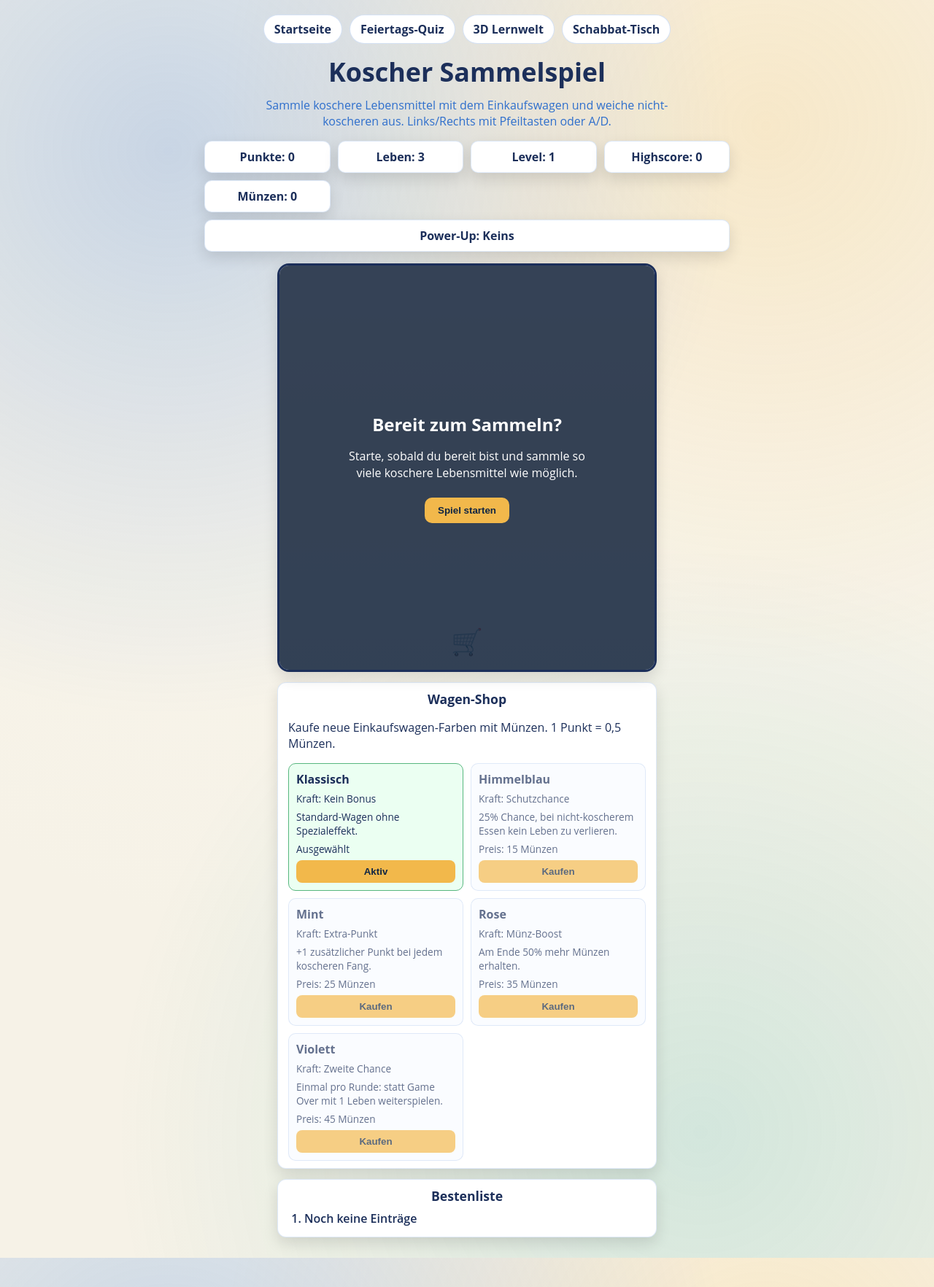
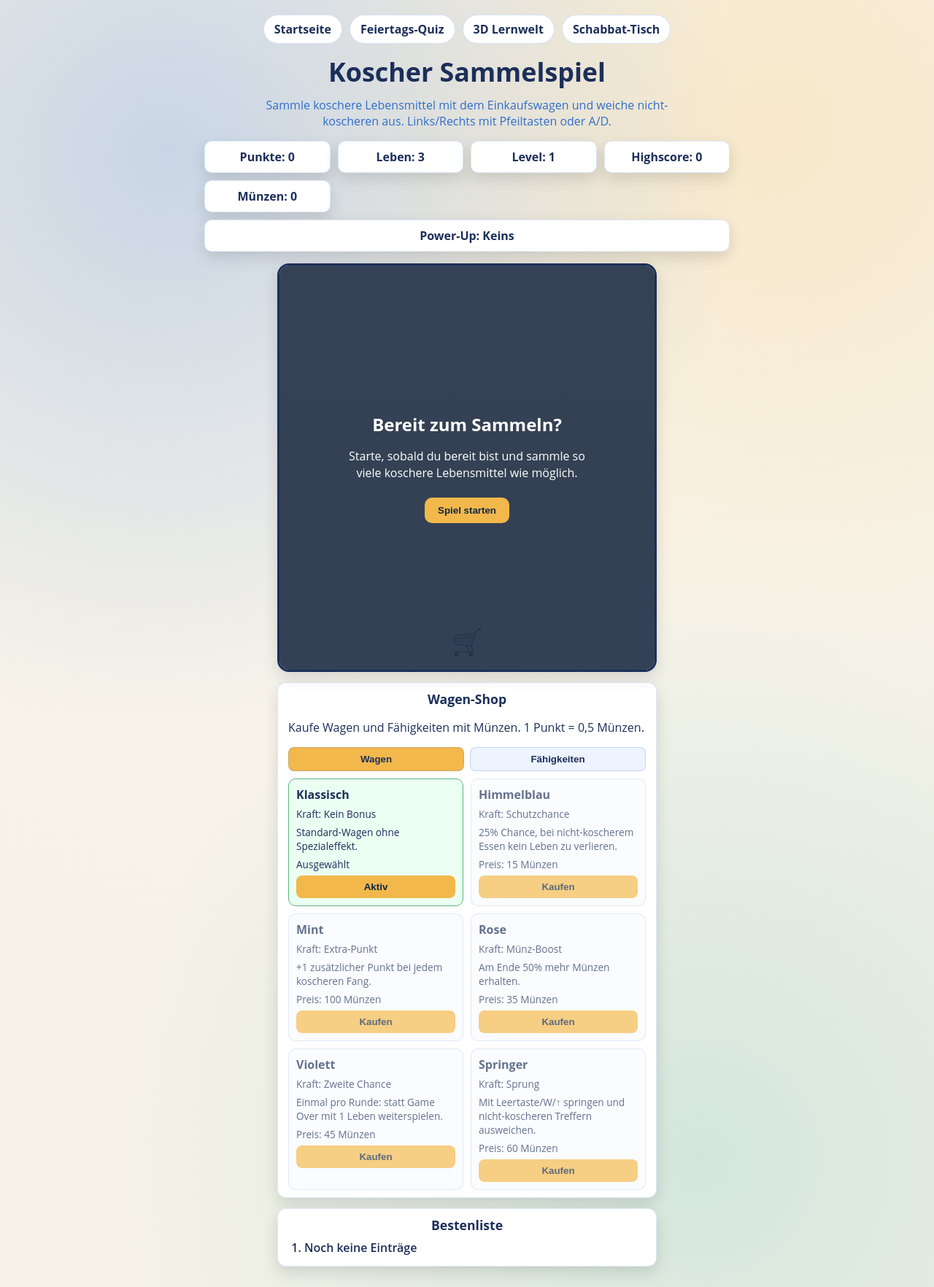
Before and after one commit to stolpersteinebs/stolpersteinebs.github.io, a Jekyll site: the page koscherspiel/index.html, which Jekyll copies as it is, in a window 1280 px wide. Shown: the whole page at 73% size. Built offline with Jekyll 4.4.1, drawn with Linux system fonts in a browser that asks for light colours; part of the change alters nothing that is shown.

Commit message:
Erweitere Koscherspiel-Shop und balanciere Wagen/Powers

```diff
--- a/koscherspiel/index.html
+++ b/koscherspiel/index.html
@@ -65,8 +65,13 @@
 
     <section class="shop" aria-label="Wagen-Shop">
         <h2>Wagen-Shop</h2>
-        <p>Kaufe neue Einkaufswagen-Farben mit Münzen. 1 Punkt = 0,5 Münzen.</p>
-        <div id="shopList" class="shop-list"></div>
+        <p>Kaufe Wagen und Fähigkeiten mit Münzen. 1 Punkt = 0,5 Münzen.</p>
+        <div class="shop-tabs" role="tablist" aria-label="Shop-Kategorien">
+            <button id="cartShopTab" type="button" class="shop-tab active" role="tab" aria-selected="true" data-shop-tab="carts">Wagen</button>
+            <button id="abilityShopTab" type="button" class="shop-tab" role="tab" aria-selected="false" data-shop-tab="abilities">Fähigkeiten</button>
+        </div>
+        <div id="shopList" class="shop-list" data-shop-panel="carts"></div>
+        <div id="abilityShopList" class="shop-list hidden" data-shop-panel="abilities"></div>
     </section>
 
     <section class="leaderboard" aria-label="Bestenliste">
--- a/koscherspiel/script.js
+++ b/koscherspiel/script.js
@@ -21,6 +21,9 @@ const skipLeaderboardButton = document.getElementById("skipLeaderboardButton");
 const leftBtn = document.getElementById("leftBtn");
 const rightBtn = document.getElementById("rightBtn");
 const shopList = document.getElementById("shopList");
+const abilityShopList = document.getElementById("abilityShopList");
+const cartShopTab = document.getElementById("cartShopTab");
+const abilityShopTab = document.getElementById("abilityShopTab");
 
 const fallbackFoods = {
     kosherFoods: [
@@ -114,14 +117,24 @@ const emojiFoodSpawnChance = 0.72;
 const cartSkins = [
     { key: "classic", label: "Klassisch", cost: 0, power: "Kein Bonus", description: "Standard-Wagen ohne Spezialeffekt." },
     { key: "sky", label: "Himmelblau", cost: 15, power: "Schutzchance", description: "25% Chance, bei nicht-koscherem Essen kein Leben zu verlieren." },
-    { key: "mint", label: "Mint", cost: 25, power: "Extra-Punkt", description: "+1 zusätzlicher Punkt bei jedem koscheren Fang." },
+    { key: "mint", label: "Mint", cost: 100, power: "Extra-Punkt", description: "+1 zusätzlicher Punkt bei jedem koscheren Fang." },
     { key: "rose", label: "Rose", cost: 35, power: "Münz-Boost", description: "Am Ende 50% mehr Münzen erhalten." },
-    { key: "violet", label: "Violett", cost: 45, power: "Zweite Chance", description: "Einmal pro Runde: statt Game Over mit 1 Leben weiterspielen." }
+    { key: "violet", label: "Violett", cost: 45, power: "Zweite Chance", description: "Einmal pro Runde: statt Game Over mit 1 Leben weiterspielen." },
+    { key: "jumper", label: "Springer", cost: 60, power: "Sprung", description: "Mit Leertaste/W/↑ springen und nicht-koscheren Treffern ausweichen." }
 ];
 
 const cartSkinKeys = cartSkins.map((skin) => skin.key);
 const coinRatePerPoint = 0.5;
 const maxStoredCoins = 9999;
+const abilityDefs = [
+    {
+        key: "nonKosherShield",
+        label: "Nicht-koscher Schutz",
+        description: "5% mehr Wahrscheinlichkeit, dass kein Herz abgezogen wird, wenn du nicht-koschere Dinge einfängst.",
+        maxLevel: 8,
+        costPerLevel: 20
+    }
+];
 
 const powerupTypes = [
     { key: "shield", label: "Schutz", icon: "🛡️", colorClass: "powerup-shield" },
@@ -168,6 +181,9 @@ const powerupDurationMs = 6000;
 const growMultiplier = 1.45;
 const magnetPullSpeed = 280;
 const leaderboardSize = 5;
+const gravity = 1200;
+const jumpVelocity = 500;
+const maxNonKosherShieldChance = 0.4;
 
 const keys = {
     left: false,
@@ -480,6 +496,40 @@ function renderLeaderboard(scores = getStoredLeaderboard()) {
     });
 }
 
+function getStoredAbilities() {
+    const defaults = { nonKosherShield: 0 };
+    try {
+        const parsed = JSON.parse(localStorage.getItem("koscher_abilities") || "{}");
+        if (!parsed || typeof parsed !== "object") {
+            return defaults;
+        }
+
+        return abilityDefs.reduce((acc, ability) => {
+            const rawLevel = Number(parsed[ability.key]);
+            acc[ability.key] = clamp(Math.floor(Number.isFinite(rawLevel) ? rawLevel : 0), 0, ability.maxLevel);
+            return acc;
+        }, { ...defaults });
+    } catch {
+        return defaults;
+    }
+}
+
+function persistAbilities(abilities) {
+    const normalized = abilityDefs.reduce((acc, ability) => {
+        const rawLevel = Number(abilities[ability.key]);
+        acc[ability.key] = clamp(Math.floor(Number.isFinite(rawLevel) ? rawLevel : 0), 0, ability.maxLevel);
+        return acc;
+    }, {});
+
+    try {
+        localStorage.setItem("koscher_abilities", JSON.stringify(normalized));
+    } catch {
+        // Ignorieren: Upgrades bleiben nur temporär.
+    }
+
+    return normalized;
+}
+
 function createInitialState() {
     const unlockedCarts = getStoredUnlockedCarts();
     const preferredCart = getSelectedCart();
@@ -493,10 +543,14 @@ function createInitialState() {
         lives: 3,
         level: 1,
         playerX: 0,
+        playerY: 0,
+        jumpVelocityY: 0,
         isMoving: false,
         spawnTimer: 0,
         items: [],
         highscore: getStoredHighscore(),
+        abilities: getStoredAbilities(),
+        currentShopTab: "carts",
         selectedCart,
         unlockedCarts,
         cartSecondChanceUsed: false,
@@ -535,8 +589,27 @@ function applyCartSkinClass() {
     player.classList.add(`cart-skin-${skin.key}`);
 }
 
+function switchShopTab(tabKey) {
+    if (!state || !["carts", "abilities"].includes(tabKey)) return;
+    state.currentShopTab = tabKey;
+    renderShop();
+}
+
 function renderShop() {
-    if (!shopList || !state) return;
+    if (!shopList || !abilityShopList || !state) return;
+
+    const cartsTabActive = state.currentShopTab !== "abilities";
+    shopList.classList.toggle("hidden", !cartsTabActive);
+    abilityShopList.classList.toggle("hidden", cartsTabActive);
+
+    if (cartShopTab) {
+        cartShopTab.classList.toggle("active", cartsTabActive);
+        cartShopTab.setAttribute("aria-selected", String(cartsTabActive));
+    }
+    if (abilityShopTab) {
+        abilityShopTab.classList.toggle("active", !cartsTabActive);
+        abilityShopTab.setAttribute("aria-selected", String(!cartsTabActive));
+    }
 
     shopList.innerHTML = "";
 
@@ -569,6 +642,60 @@ function renderShop() {
 
         shopList.appendChild(item);
     });
+
+    abilityShopList.innerHTML = "";
+    abilityDefs.forEach((ability) => {
+        const currentLevel = state.abilities[ability.key] || 0;
+        const currentChance = Math.min(maxNonKosherShieldChance, currentLevel * 0.05);
+        const nextChance = Math.min(maxNonKosherShieldChance, (currentLevel + 1) * 0.05);
+        const maxed = currentLevel >= ability.maxLevel;
+        const affordable = state.coins >= ability.costPerLevel;
+
+        const item = document.createElement("article");
+        item.className = "shop-item";
+        if (maxed) item.classList.add("selected");
+        if (!maxed && !affordable) item.classList.add("locked");
+
+        const status = maxed
+            ? `Max. erreicht (${Math.round(currentChance * 100)}%)`
+            : `Level ${currentLevel}/${ability.maxLevel} · Nächstes Upgrade: ${Math.round(nextChance * 100)}%`;
+
+        item.innerHTML = `
+            <h3>${ability.label}</h3>
+            <p class="shop-power">Schutz jetzt: ${Math.round(currentChance * 100)}%</p>
+            <p class="shop-description">${ability.description}</p>
+            <p class="shop-status">${status}</p>
+            <button type="button" data-ability-key="${ability.key}">${maxed ? "Max" : `Upgrade (${formatCoins(ability.costPerLevel)} Münzen)`}</button>
+        `;
+
+        const button = item.querySelector("button");
+        if (button) button.disabled = maxed || !affordable;
+
+        abilityShopList.appendChild(item);
+    });
+}
+
+function buyAbility(abilityKey) {
+    if (!state) return;
+    const ability = abilityDefs.find((entry) => entry.key === abilityKey);
+    if (!ability) return;
+
+    const currentLevel = state.abilities[abilityKey] || 0;
+    if (currentLevel >= ability.maxLevel) {
+        setStatus("Dieses Upgrade ist bereits auf Maximum.");
+        return;
+    }
+    if (state.coins < ability.costPerLevel) {
+        setStatus("Nicht genug Münzen.", "danger");
+        return;
+    }
+
+    state.coins = persistCoins(state.coins - ability.costPerLevel);
+    state.abilities[abilityKey] = currentLevel + 1;
+    state.abilities = persistAbilities(state.abilities);
+    updateHUD();
+    renderShop();
+    setStatus(`${ability.label} verbessert!`);
 }
 
 function selectCart(cartKey) {
@@ -666,7 +793,7 @@ function syncPlayerSize() {
 
 function positionPlayer() {
     syncPlayerSize();
-    player.style.transform = `translate(${state.playerX}px, 0)`;
+    player.style.transform = `translate(${state.playerX}px, ${state.playerY}px)`;
 }
 
 function centerPlayerIdle() {
@@ -826,6 +953,21 @@ function cartSavedDamage() {
     return false;
 }
 
+function abilitySavedDamage() {
+    if (!state) return false;
+
+    const level = state.abilities.nonKosherShield || 0;
+    const chance = Math.min(maxNonKosherShieldChance, level * 0.05);
+    if (chance <= 0) return false;
+
+    if (Math.random() < chance) {
+        setStatus(`Upgrade-Schutz ausgelöst (${Math.round(chance * 100)}%)!`);
+        return true;
+    }
+
+    return false;
+}
+
 function handleCatch(item, index) {
     if (item.isPowerup) {
         if (item.powerupType === "life") {
@@ -845,7 +987,7 @@ function handleCatch(item, index) {
         const points = basePoints + bonusPoints;
         state.score += points;
         setStatus(`+${points} Koscher!`);
-    } else if (!consumeShieldIfActive() && !cartSavedDamage()) {
+    } else if (!consumeShieldIfActive() && !cartSavedDamage() && !abilitySavedDamage()) {
         state.lives -= 1;
         state.score = Math.max(0, state.score - 1);
         setStatus("-1 Leben: Nicht koscher!", "danger");
@@ -910,24 +1052,44 @@ function currentPlayerSpeed() {
     return Math.max(levelSpeedBoost, minimumCatchableSpeed);
 }
 
+function jumpPlayer() {
+    if (!state || !state.running) return;
+    if (!hasCartPower("jumper")) return;
+    if (state.playerY < 0) return;
+
+    state.jumpVelocityY = -jumpVelocity;
+    setStatus("Sprung!");
+}
+
+function updateJump(deltaSeconds) {
+    if (!state) return;
+
+    state.jumpVelocityY += gravity * deltaSeconds;
+    state.playerY += state.jumpVelocityY * deltaSeconds;
+
+    if (state.playerY > 0) {
+        state.playerY = 0;
+        state.jumpVelocityY = 0;
+    }
+}
+
 function updatePlayer(deltaSeconds) {
     const move = (keys.right ? 1 : 0) - (keys.left ? 1 : 0);
     state.isMoving = move !== 0;
 
-    if (move === 0) {
-        positionPlayer();
-        return;
+    if (move !== 0) {
+        state.playerX += move * currentPlayerSpeed() * deltaSeconds;
+        state.playerX = clamp(state.playerX, 0, gameWidth() - currentPlayerWidth());
     }
 
-    state.playerX += move * currentPlayerSpeed() * deltaSeconds;
-    state.playerX = clamp(state.playerX, 0, gameWidth() - currentPlayerWidth());
+    updateJump(deltaSeconds);
     positionPlayer();
 }
 
 function updateItems(deltaSeconds) {
     const playerRect = {
         x: state.playerX,
-        y: gameHeight() - 14 - 36,
+        y: gameHeight() - 14 - 36 + state.playerY,
         width: currentPlayerWidth(),
         height: 36
     };
@@ -935,7 +1097,7 @@ function updateItems(deltaSeconds) {
     for (let i = state.items.length - 1; i >= 0; i -= 1) {
         const item = state.items[i];
 
-        if (!item.isPowerup && hasPowerup("magnet") && state.isMoving) {
+        if (!item.isPowerup && item.isKosher && hasPowerup("magnet") && state.isMoving) {
             const targetX = state.playerX + (currentPlayerWidth() - itemWidth) / 2;
             const dx = targetX - item.x;
             const magnetStep = Math.min(Math.abs(dx), magnetPullSpeed * deltaSeconds);
@@ -1081,6 +1243,8 @@ function startGame() {
     if (coinResult) coinResult.textContent = "";
 
     state.playerX = (gameWidth() - basePlayerWidth) / 2;
+    state.playerY = 0;
+    state.jumpVelocityY = 0;
     positionPlayer();
 
     lastTime = 0;
@@ -1156,6 +1320,10 @@ document.addEventListener("keydown", (event) => {
     if (event.key === "ArrowRight" || event.key.toLowerCase() === "d") {
         setDirection("right", true);
     }
+    if (event.key === " " || event.key === "ArrowUp" || event.key.toLowerCase() === "w") {
+        event.preventDefault();
+        jumpPlayer();
+    }
 });
 
 document.addEventListener("keyup", (event) => {
@@ -1225,6 +1393,24 @@ if (shopList) {
     });
 }
 
+if (abilityShopList) {
+    abilityShopList.addEventListener("click", (event) => {
+        const button = event.target.closest("button[data-ability-key]");
+        if (!button) return;
+
+        const abilityKey = button.getAttribute("data-ability-key");
+        if (!abilityKey) return;
+        buyAbility(abilityKey);
+    });
+}
+
+if (cartShopTab) {
+    cartShopTab.addEventListener("click", () => switchShopTab("carts"));
+}
+if (abilityShopTab) {
+    abilityShopTab.addEventListener("click", () => switchShopTab("abilities"));
+}
+
 if (leftBtn) {
     bindButtonHold(leftBtn, "left");
 }
--- a/koscherspiel/skript.css
+++ b/koscherspiel/skript.css
@@ -118,6 +118,7 @@ h1 {
 #player.cart-skin-mint { --cart-filter: hue-rotate(90deg) saturate(1.6); }
 #player.cart-skin-rose { --cart-filter: hue-rotate(300deg) saturate(1.4); }
 #player.cart-skin-violet { --cart-filter: hue-rotate(245deg) saturate(1.8); }
+#player.cart-skin-jumper { --cart-filter: hue-rotate(25deg) saturate(1.9); }
 
 .item {
     position: absolute;
@@ -251,6 +252,27 @@ h1 {
     margin: 0 0 8px;
     text-align: center;
     font-size: 1.1rem;
+}
+
+.shop-tabs {
+    display: flex;
+    gap: 8px;
+    margin: 8px 0 10px;
+}
+
+.shop-tab {
+    flex: 1;
+    border: 1px solid rgba(47, 111, 204, 0.22);
+    border-radius: 8px;
+    padding: 8px 10px;
+    background: #edf3ff;
+    color: var(--ink);
+    font-weight: 700;
+    cursor: pointer;
+}
+
+.shop-tab.active {
+    background: var(--accent);
 }
 
 .shop-list {
```
